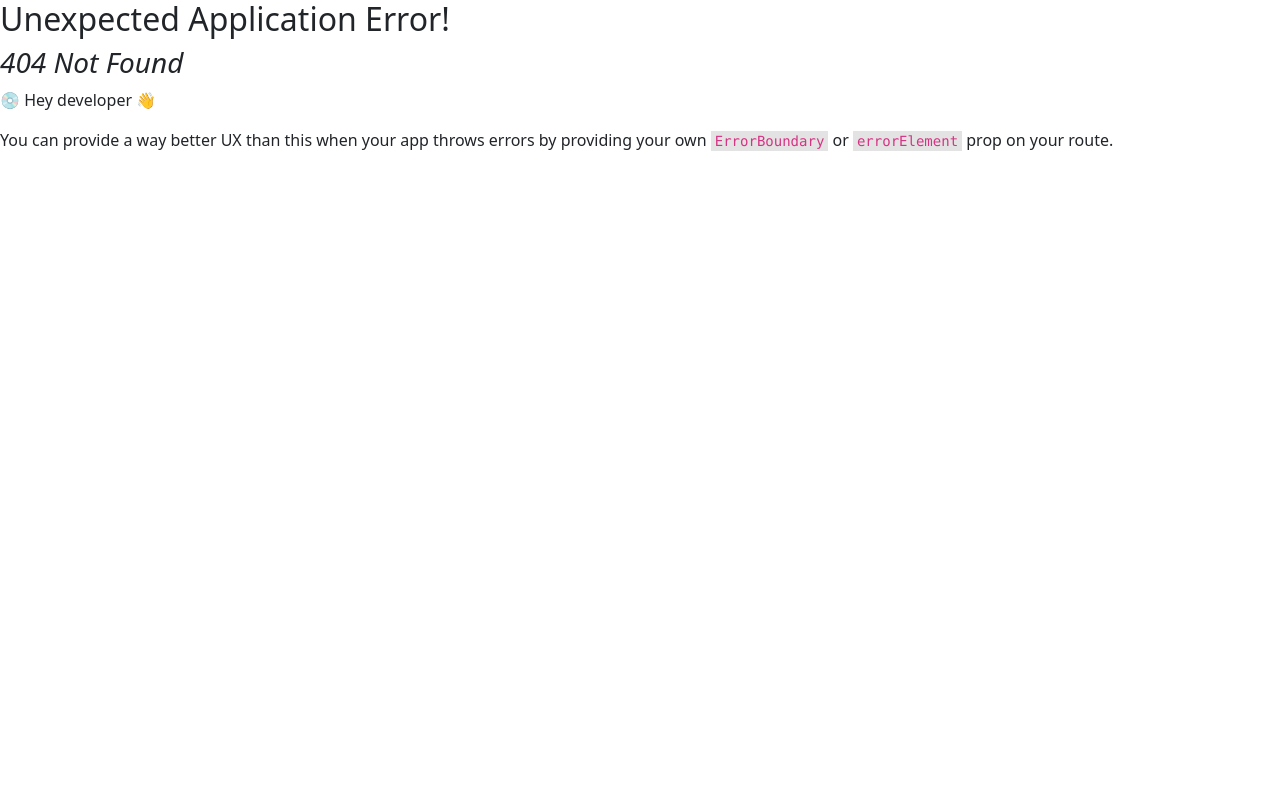
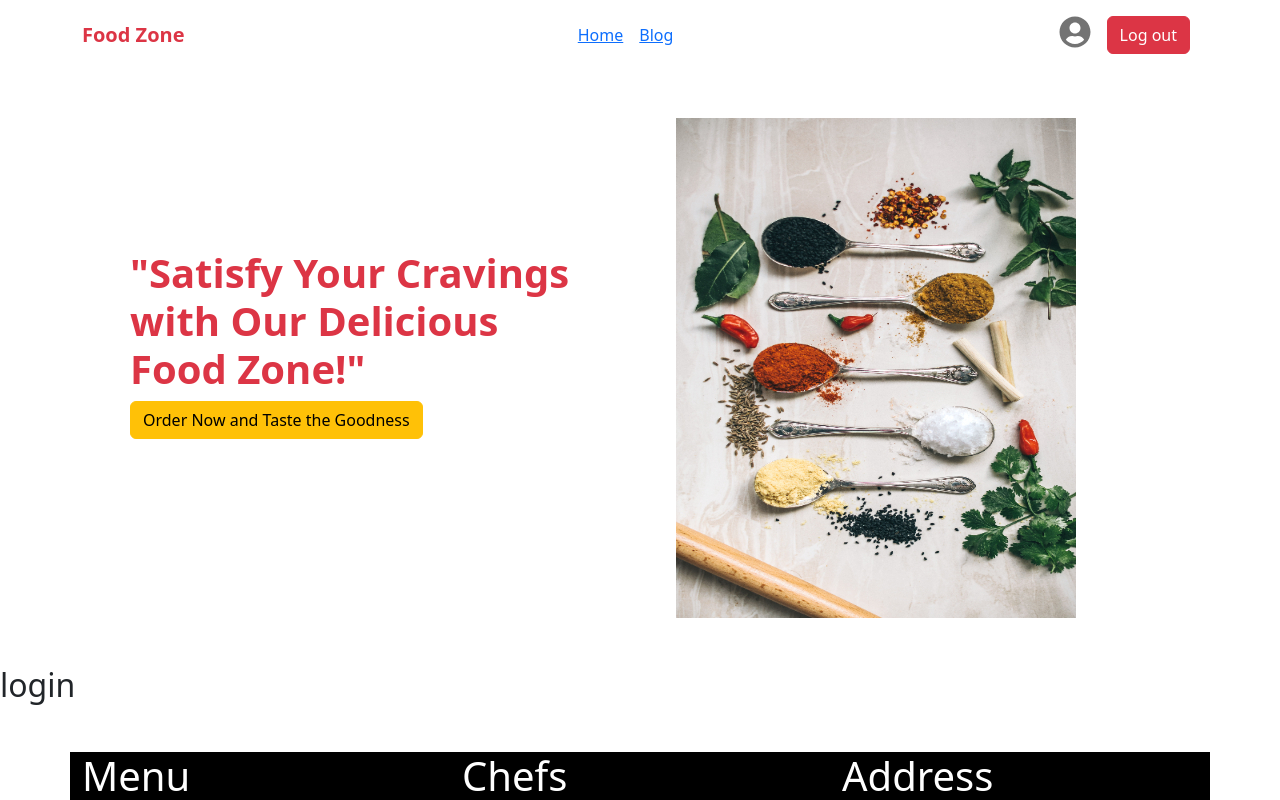
Before and after one commit to anighosal/chef-client, a React (Vite) app: page /login in a window 1280 px wide. Before the commit this address had no page. Shown: the top 800 px of the page. Built offline with nearby package versions, Linux system fonts and the light colour scheme.

Commit message:
login logout added

```diff
--- a/package.json
+++ b/package.json
@@ -17,6 +17,7 @@
     "react": "^18.2.0",
     "react-bootstrap": "^2.7.4",
     "react-dom": "^18.2.0",
+    "react-icons": "^4.8.0",
     "react-router-dom": "^6.11.0",
     "sort-by": "^1.2.0"
   },
--- a/src/components/Header/Header.jsx
+++ b/src/components/Header/Header.jsx
@@ -1,8 +1,10 @@
-import React from "react";
+import React, { useContext } from "react";
 import banner from "../../assets/fotor_2023-5-2_1_42_55.jpg";
 import { Button, Col, Container, Row } from "react-bootstrap";
+import { AuthContext } from "../../providers/AuthProvider";
 
 const Header = () => {
+  const { user } = useContext(AuthContext);
   return (
     <Container className="mb-5">
       <Row className="align-items-center">
--- /dev/null
+++ b/src/components/Login/Login.jsx
@@ -0,0 +1,11 @@
+import React from "react";
+
+const Login = () => {
+  return (
+    <div>
+      <h2>login</h2>
+    </div>
+  );
+};
+
+export default Login;
--- a/src/components/NavBar/NavBar.jsx
+++ b/src/components/NavBar/NavBar.jsx
@@ -1,8 +1,11 @@
-import React from "react";
+import React, { useContext } from "react";
 import { Button, Container, Nav, Navbar } from "react-bootstrap";
 import { Link, NavLink } from "react-router-dom";
+import { AuthContext } from "../../providers/AuthProvider";
+import { FaUserCircle } from "react-icons/fa";
 
 const NavBar = () => {
+  const { user } = useContext(AuthContext);
   return (
     <div>
       <Navbar collapseOnSelect expand="lg">
@@ -19,9 +22,19 @@ const NavBar = () => {
               </Nav.Link>
             </Nav>
             <Nav>
-              <Nav.Link href="#deets">Profile</Nav.Link>
+              {user && (
+                <Nav.Link href="#deets">
+                  <FaUserCircle style={{ fontSize: "2rem" }} />
+                </Nav.Link>
+              )}
               <Nav.Link eventKey={2} href="#memes">
-                <Button variant="danger">Login</Button>{" "}
+                {user ? (
+                  <Button variant="danger">Log out</Button>
+                ) : (
+                  <Link to="/login">
+                    <Button variant="danger">Login</Button>
+                  </Link>
+                )}
               </Nav.Link>
             </Nav>
           </Navbar.Collapse>
--- /dev/null
+++ b/src/components/Register/Register.jsx
@@ -0,0 +1,7 @@
+import React from "react";
+
+const Register = () => {
+  return <div></div>;
+};
+
+export default Register;
--- /dev/null
+++ b/src/providers/AuthProvider.jsx
@@ -0,0 +1,18 @@
+import React, { createContext } from "react";
+import { getAuth } from "firebase/auth";
+import app from "../firebase/firebase.config";
+
+export const AuthContext = createContext(null);
+
+const auth = getAuth(app);
+const AuthProvider = ({ children }) => {
+  const user = { displayName: "muri kha" };
+  const authInfo = {
+    user,
+  };
+  return (
+    <AuthContext.Provider value={authInfo}>{children}</AuthContext.Provider>
+  );
+};
+
+export default AuthProvider;
```
Also changed, not shown: src/main.jsx (+14 -1 lines), 1 other file (tests, documents, lock files or other folders).
